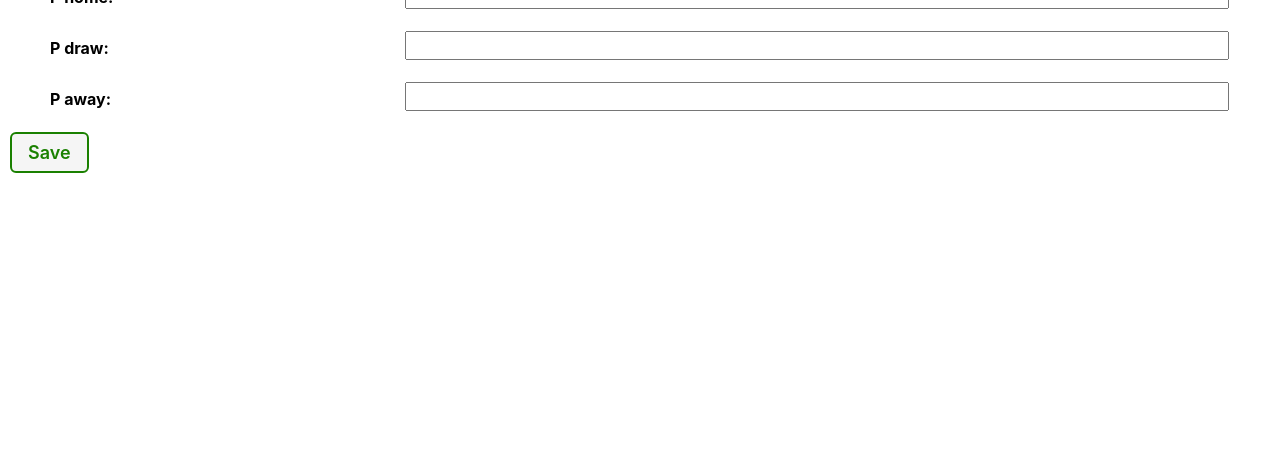
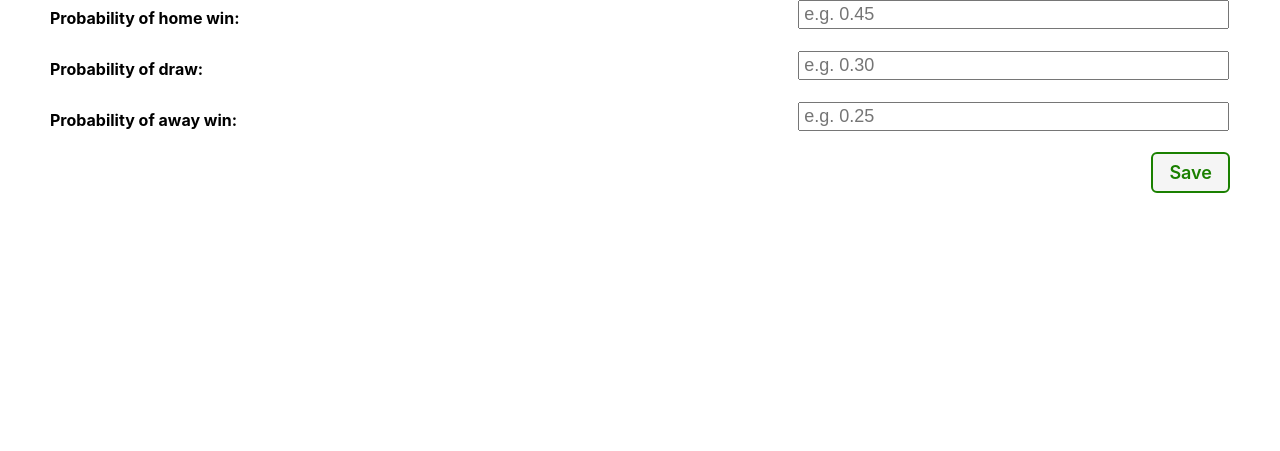
Before and after one commit to MahmoodFadhel352/PremierPredictor, a Django app: page /predictions/create/ in a window 1280 px wide. Shown: the part 349-800 px from the top of the page. Run offline with Django 5.2, Linux system fonts and the light colour scheme; a user stored in the database is signed in; data that the repository does not hold is empty.

Commit message:
Fixed a few bugs

```diff
--- /dev/null
+++ b/main_app/forms.py
@@ -0,0 +1,53 @@
+from django import forms
+from .models import Match
+from .models import Prediction
+class MatchForm(forms.ModelForm):
+    class Meta:
+        model = Match
+        fields = ['home_team', 'away_team', 'kickoff_at', 'venue', 'status']
+        widgets = {
+            # HTML5 picker; note the "T" between date and time
+            'kickoff_at': forms.DateTimeInput(attrs={'type': 'datetime-local'}),
+        }
+
+    def __init__(self, *args, **kwargs):
+        super().__init__(*args, **kwargs)
+        # Accept the value the datetime-local control posts (e.g. 2025-09-22T19:30)
+        self.fields['kickoff_at'].input_formats = ['%Y-%m-%dT%H:%M', '%Y-%m-%d %H:%M']
+
+class PredictionForm(forms.ModelForm):
+    class Meta:
+        model = Prediction
+        fields = ["match", "pick", "p_home", "p_draw", "p_away"]
+        widgets = {
+            "pick": forms.RadioSelect,
+            "p_home": forms.NumberInput(attrs={"min": "0", "max": "1", "step": "0.01", "placeholder": "e.g. 0.45"}),
+            "p_draw": forms.NumberInput(attrs={"min": "0", "max": "1", "step": "0.01", "placeholder": "e.g. 0.30"}),
+            "p_away": forms.NumberInput(attrs={"min": "0", "max": "1", "step": "0.01", "placeholder": "e.g. 0.25"}),
+        }
+        labels = {
+            "match": "Match",
+            "pick": "Your pick",
+            "p_home": "Probability of home win",
+            "p_draw": "Probability of draw",
+            "p_away": "Probability of away win",
+        }
+        help_texts = {
+            "pick": "Choose the outcome you think will happen.",
+            "p_home": "Optional. Use a number between 0 and 1 (e.g., 0.45).",
+            "p_draw": "Optional. Use a number between 0 and 1.",
+            "p_away": "Optional. Use a number between 0 and 1.",
+        }
+
+    def clean(self):
+        cleaned = super().clean()
+        ph, pd, pa = cleaned.get("p_home"), cleaned.get("p_draw"), cleaned.get("p_away")
+        # If any probs provided, validate sum ~ 1.0
+        provided = [v for v in (ph, pd, pa) if v is not None]
+        if provided:
+            if any(v < 0 or v > 1 for v in provided):
+                raise forms.ValidationError("Probabilities must be between 0 and 1.")
+            total = (ph or 0) + (pd or 0) + (pa or 0)
+            if abs(total - 1.0) > 0.05:  # 5% tolerance
+                raise forms.ValidationError("Probabilities should add up to ~1.0 (±0.05).")
+        return cleaned
--- a/main_app/models.py
+++ b/main_app/models.py
@@ -44,6 +44,9 @@ class Match(models.Model):
     def __str__(self):
         return f"{self.home_team} vs {self.away_team} @ {self.kickoff_at:%Y-%m-%d %H:%M}"
 
+    def get_absolute_url(self):
+        return reverse('match-detail', kwargs={'pk': self.pk})
+
     @property
     def outcome(self):
         if self.home_score is None or self.away_score is None:
@@ -56,27 +59,29 @@ class Match(models.Model):
 
 
 class Prediction(models.Model):
-    PICK = [("HOME", "Home"), ("DRAW", "Draw"), ("AWAY", "Away")]
+    PICK = [("HOME", "Home win"), ("DRAW", "Draw"), ("AWAY", "Away win")]
 
     match = models.ForeignKey(Match, on_delete=models.CASCADE, related_name="predictions")
     user = models.ForeignKey(User, on_delete=models.CASCADE, null=True, blank=True)
 
-    # system prediction fields
-    model_key = models.CharField(max_length=80, blank=True)
+    # user-friendly fields (no stake, no model_key)
+    pick = models.CharField(max_length=5, choices=PICK)
+
+    # optional probabilities (0–1). If provided, should ~sum to 1.0
     p_home = models.FloatField(null=True, blank=True)
     p_draw = models.FloatField(null=True, blank=True)
     p_away = models.FloatField(null=True, blank=True)
 
-    # user pick fields
-    pick = models.CharField(max_length=5, choices=PICK, null=True, blank=True)
-    stake = models.FloatField(default=1.0)
     result_points = models.FloatField(null=True, blank=True)
     created_at = models.DateTimeField(auto_now_add=True)
 
     class Meta:
-        indexes = [models.Index(fields=["match", "user", "model_key"])]
+        unique_together = [("user", "match")]     # one pick per user per match
+        indexes = [models.Index(fields=["match", "user"])]
 
     def __str__(self):
-        if self.user:
-            return f"{self.user.username}'s pick on {self.match}"
-        return f"System {self.model_key} prediction for {self.match}"
+        who = self.user.username if self.user else "Anonymous"
+        return f"{who}: {self.pick} on {self.match}"
+
+    def get_absolute_url(self):
+        return reverse('prediction-detail', kwargs={'pk': self.pk})
--- a/main_app/static/css/base.css
+++ b/main_app/static/css/base.css
@@ -13,11 +13,11 @@ body {
   font-family: -apple-system, BlinkMacSystemFont, 'Segoe UI', 'Roboto', 'Oxygen',
     'Ubuntu', 'Cantarell', 'Fira Sans', 'Droid Sans', 'Helvetica Neue', sans-serif;
   min-height: 100vh;
-  --nav-bg: rgba(104, 197, 248, 0.7);
-  --nav-bg-ff: rgba(104, 197, 248, 0.9);
-  --borders: rgb(36, 116, 248) solid 2px;
+  --nav-bg: rgba(183, 104, 248, 0.7);
+  --nav-bg-ff: rgba(183, 104, 248, 0.9);
+  --borders: rgb(160, 36, 248) solid 2px;
   --text-color: rgb(17, 20, 17);
-  --link-hover-color: rgb(16, 56, 158);
+  --link-hover-color: rgb(106, 16, 158);
   --button-bg: rgb(245, 245, 245);
   --button-bg-hover: rgb(226, 226, 226);
   --submit: rgb(26, 128, 0);
@@ -84,7 +84,11 @@ nav li {
   padding: 10px 20px 0;
   max-width: 500px;
 }
-
+.header-logo-container a {
+    font-weight: bolder;
+    text-align: center;
+    font-size: medium;
+}
 .page-header {
   display: flex;
   align-items: center;
--- a/main_app/templates/base.html
+++ b/main_app/templates/base.html
@@ -11,7 +11,7 @@
   <body>
     <header>
       <div class="header-logo-container">
-        <a href="/"><img src="{% static 'images/teams/header-logo1.svg' %}" alt="EPL Predictor Logo" /></a>
+        <a href="/">PremierPredictor</a>
       </div>
       <nav>
         <ul>
--- a/main_app/templates/main_app/prediction_form.html
+++ b/main_app/templates/main_app/prediction_form.html
@@ -4,9 +4,38 @@
 <link rel="stylesheet" href="{% static 'css/form.css' %}">
 {% endblock %}
 {% block content %}
-<h1>{{ view.object|yesno:"Edit Prediction,Add Prediction" }}</h1>
-<form method="post">{% csrf_token %}
-  <table>{{ form.as_table }}</table>
+<div class="page-header"><h1>{{ view.object|yesno:"Edit Prediction,Add Prediction" }}</h1></div>
+
+<p><em>Pick an outcome. Optionally provide probabilities (values between 0 and 1) —
+they should add up to about 1.0.</em></p>
+
+<form method="post" class="form-container">
+  {% csrf_token %}
+  <table>
+    <tr>
+      <th>{{ form.match.label_tag }}</th>
+      <td>{{ form.match }}</td>
+    </tr>
+    <tr>
+      <th>{{ form.pick.label_tag }}</th>
+      <td>{{ form.pick }}</td>
+    </tr>
+    <tr>
+      <th>{{ form.p_home.label_tag }}</th>
+      <td>{{ form.p_home }}</td>
+    </tr>
+    <tr>
+      <th>{{ form.p_draw.label_tag }}</th>
+      <td>{{ form.p_draw }}</td>
+    </tr>
+    <tr>
+      <th>{{ form.p_away.label_tag }}</th>
+      <td>{{ form.p_away }}</td>
+    </tr>
+  </table>
+  {% if form.non_field_errors %}
+    <p class="red-text">{{ form.non_field_errors }}</p>
+  {% endif %}
   <button class="btn submit">Save</button>
 </form>
 {% endblock %}
--- a/main_app/templates/teams/index.html
+++ b/main_app/templates/teams/index.html
@@ -1,11 +1,12 @@
 {% extends 'base.html' %}
 {% load static %}
 {% block head %}
-<link rel="stylesheet" href="{% static 'css/teams/team-index.css' %}" />
+<link rel="stylesheet" href="{% static 'css/teams/team-index.css' %}">
 {% endblock %}
 {% block content %}
 <section class="page-header">
   <h1>Teams</h1>
+  <a href="{% url 'team-create' %}" class="btn submit">+ Add Team</a>
 </section>
 
 <section class="card-container">
@@ -26,7 +27,7 @@
       </a>
     </div>
   {% empty %}
-    <p>No teams yet.</p>
+    <p>No teams yet. <a href="{% url 'team-create' %}" class="btn submit">Add the first team</a></p>
   {% endfor %}
 </section>
 {% endblock %}
--- a/main_app/views.py
+++ b/main_app/views.py
@@ -6,6 +6,7 @@ from django.contrib.auth.mixins import LoginRequiredMixin
 from django.contrib.auth.views import LoginView
 from django.contrib.auth import login
 from django.contrib.auth.forms import UserCreationForm
+from .forms import MatchForm, PredictionForm
 
 from .models import Team, Match, Prediction
 # Create your views here.
@@ -33,61 +34,74 @@ def about(request):
 # Teams
 class TeamList(LoginRequiredMixin, ListView):
     model = Team
+    template_name = "teams/index.html"
+
 
 class TeamDetail(LoginRequiredMixin, DetailView):
     model = Team
-
+    template_name = "teams/detail.html"
 class TeamCreate(LoginRequiredMixin, CreateView):
     model = Team
     fields = ['name', 'short_code', 'founded_year', 'logo']
-
+    template_name = "main_app/team_form.html"
 class TeamUpdate(LoginRequiredMixin, UpdateView):
     model = Team
     fields = ['name', 'short_code', 'founded_year', 'logo']
+    template_name = "main_app/team_form.html"
 
 class TeamDelete(LoginRequiredMixin, DeleteView):
     model = Team
     success_url = '/teams/'
+    template_name = "main_app/team_confirm_delete.html"
 
 
 # Matches
 class MatchList(LoginRequiredMixin, ListView):
     model = Match
+    template_name = "main_app/match_list.html"
 
 class MatchDetail(LoginRequiredMixin, DetailView):
     model = Match
+    template_name = "main_app/match_detail.html"
 
 class MatchCreate(LoginRequiredMixin, CreateView):
     model = Match
-    fields = ['home_team', 'away_team', 'kickoff_at', 'venue', 'status']
+    form_class = MatchForm
+    template_name = "main_app/match_form.html"
 
 class MatchUpdate(LoginRequiredMixin, UpdateView):
     model = Match
-    fields = ['home_score', 'away_score', 'status', 'venue', 'kickoff_at']
+    form_class = MatchForm
+    template_name = "main_app/match_form.html"
 
 class MatchDelete(LoginRequiredMixin, DeleteView):
     model = Match
     success_url = '/matches/'
-
+    template_name = "main_app/match_confirm_delete.html"
 
 # Predictions
 class PredictionList(LoginRequiredMixin, ListView):
     model = Prediction
+    template_name = "main_app/prediction_list.html"
 
 class PredictionDetail(LoginRequiredMixin, DetailView):
     model = Prediction
+    template_name = "main_app/prediction_detail.html"
 
 class PredictionCreate(LoginRequiredMixin, CreateView):
     model = Prediction
-    fields = ['match', 'pick', 'stake', 'model_key', 'p_home', 'p_draw', 'p_away']
+    form_class = PredictionForm
+    template_name = "main_app/prediction_form.html"
     def form_valid(self, form):
         form.instance.user = self.request.user
         return super().form_valid(form)
 
 class PredictionUpdate(LoginRequiredMixin, UpdateView):
     model = Prediction
-    fields = ['pick', 'stake']
+    form_class = PredictionForm
+    template_name = "main_app/prediction_form.html"
 
 class PredictionDelete(LoginRequiredMixin, DeleteView):
     model = Prediction
     success_url = '/predictions/'
+    template_name = "main_app/prediction_confirm_delete.html"
```
Also changed, not shown: main_app/templates/main_app/match_detail.html (+38 -13 lines), main_app/templates/main_app/prediction_detail.html (+16 -12 lines), main_app/templates/main_app/prediction_list.html (+10 -5 lines), db.sqlite3, main_app/migrations/0002_remove_prediction_main_app_pr_match_i_d95b92_idx_and_more.py (added), media/images/teams/download1.png (added), media/images/teams/download2.png (added), media/images/teams/download3.png (added).
